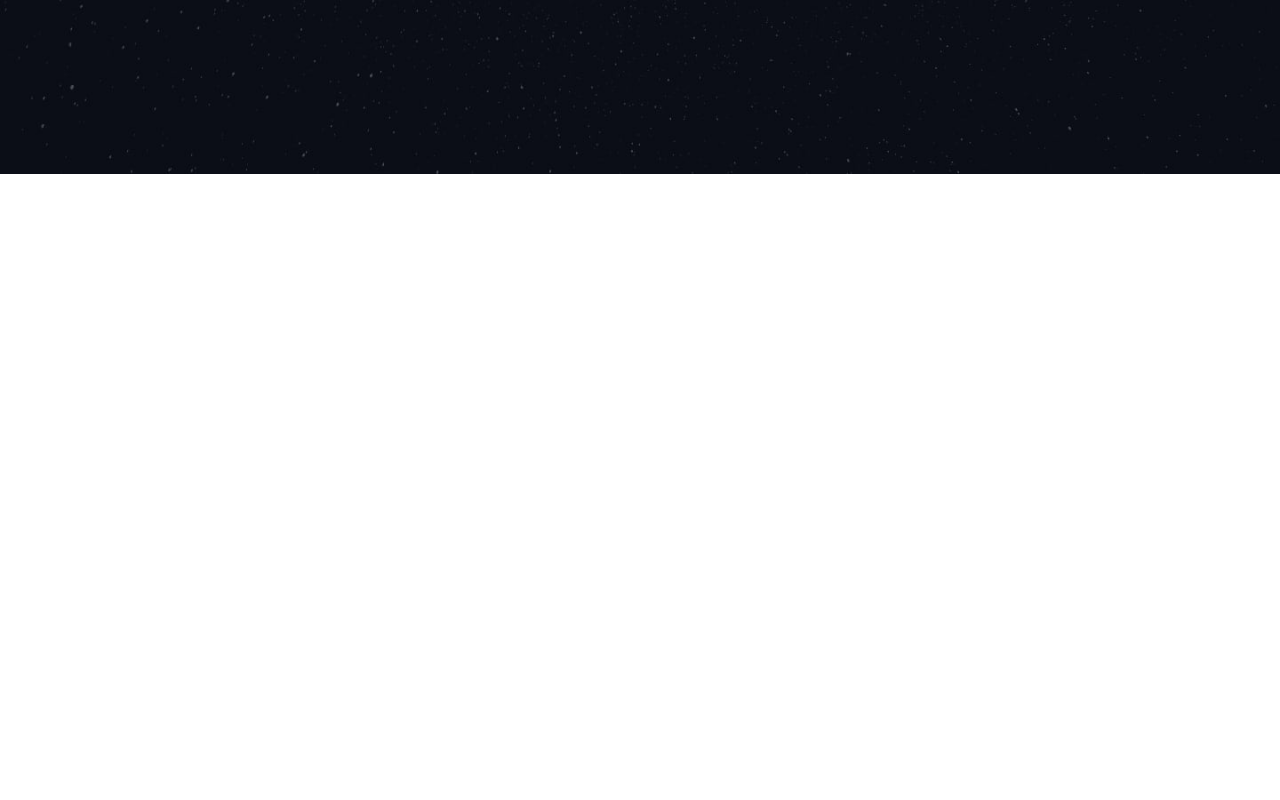
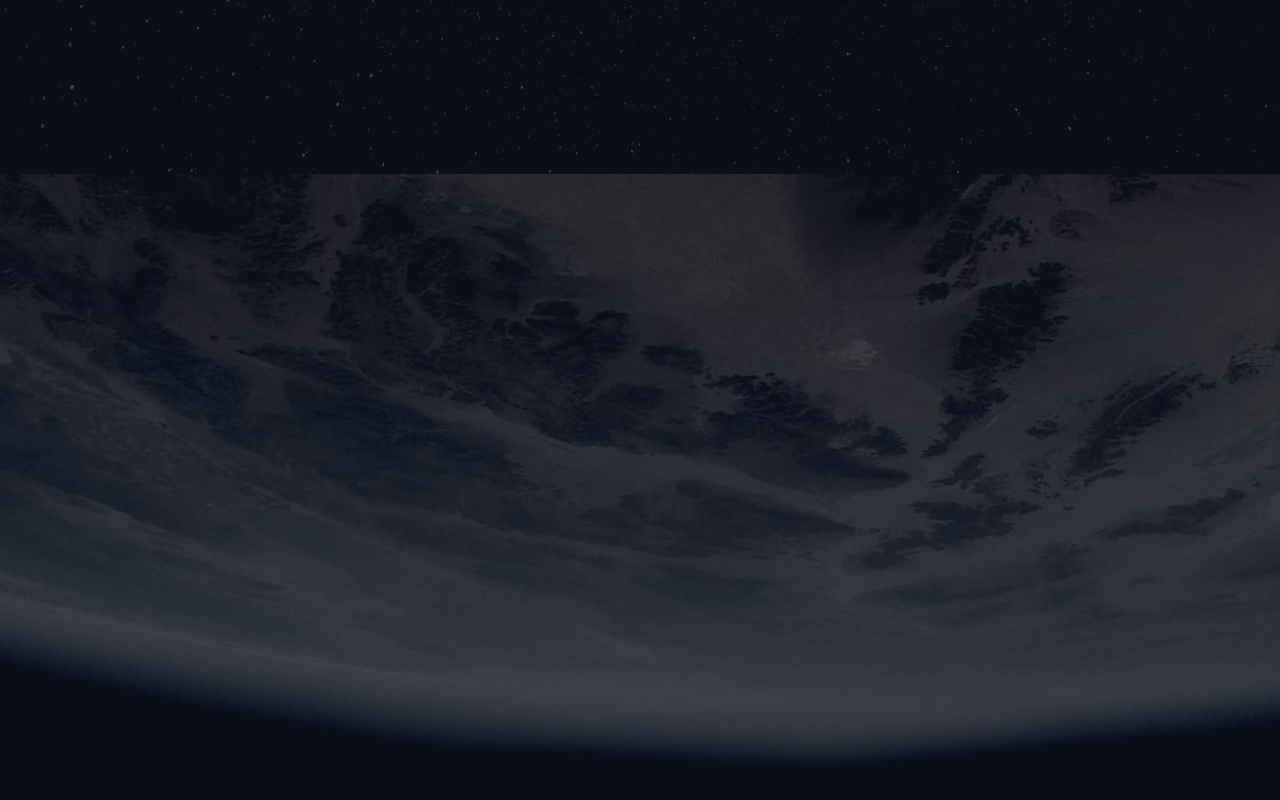
Before and after one commit to fabionascimento1/FrontEnd-React-challenge-lp-space-tourism, a React (Vite) app: page / in a window 1280 px wide. Shown: the part 1426-2226 px from the top of the page. Before the commit the page ends 1600 px from the top, so only its background shows below. Built offline with nearby package versions, Linux system fonts and the light colour scheme.

Commit message:
feat: add Crew Component

```diff
--- /dev/null
+++ b/src/components/Crew/index.tsx
@@ -0,0 +1,7 @@
+export default function Crew() {
+  return (
+    <div className="h-screen bg-center bg-crew-desktop">
+
+    </div>
+  )
+}
--- a/src/components/Layout/index.tsx
+++ b/src/components/Layout/index.tsx
@@ -1,4 +1,5 @@
 import { Element } from 'react-scroll'
+import Crew from '../Crew'
 import Destination from '../Destination'
 import Home from '../Home'
 import Topbar from '../Topbar'
@@ -13,6 +14,9 @@ export default function Layout() {
       <Element name='destination'>
         <Destination />
       </Element>
+      <Element name='crew'>
+        <Crew />
+      </Element>
     </>
   )
 }
--- a/tailwind.config.js
+++ b/tailwind.config.js
@@ -14,6 +14,7 @@ module.exports = {
       backgroundImage: {
         'home-desktop': 'url("./public/img/home/background-home-desktop.jpg")',
         'destination-desktop': 'url("./public/img/destination/background-destination-desktop.jpg")',
+        'crew-desktop': 'url("./public/img/crew/background-crew-desktop.jpg")',
       },
     },
   },
```
